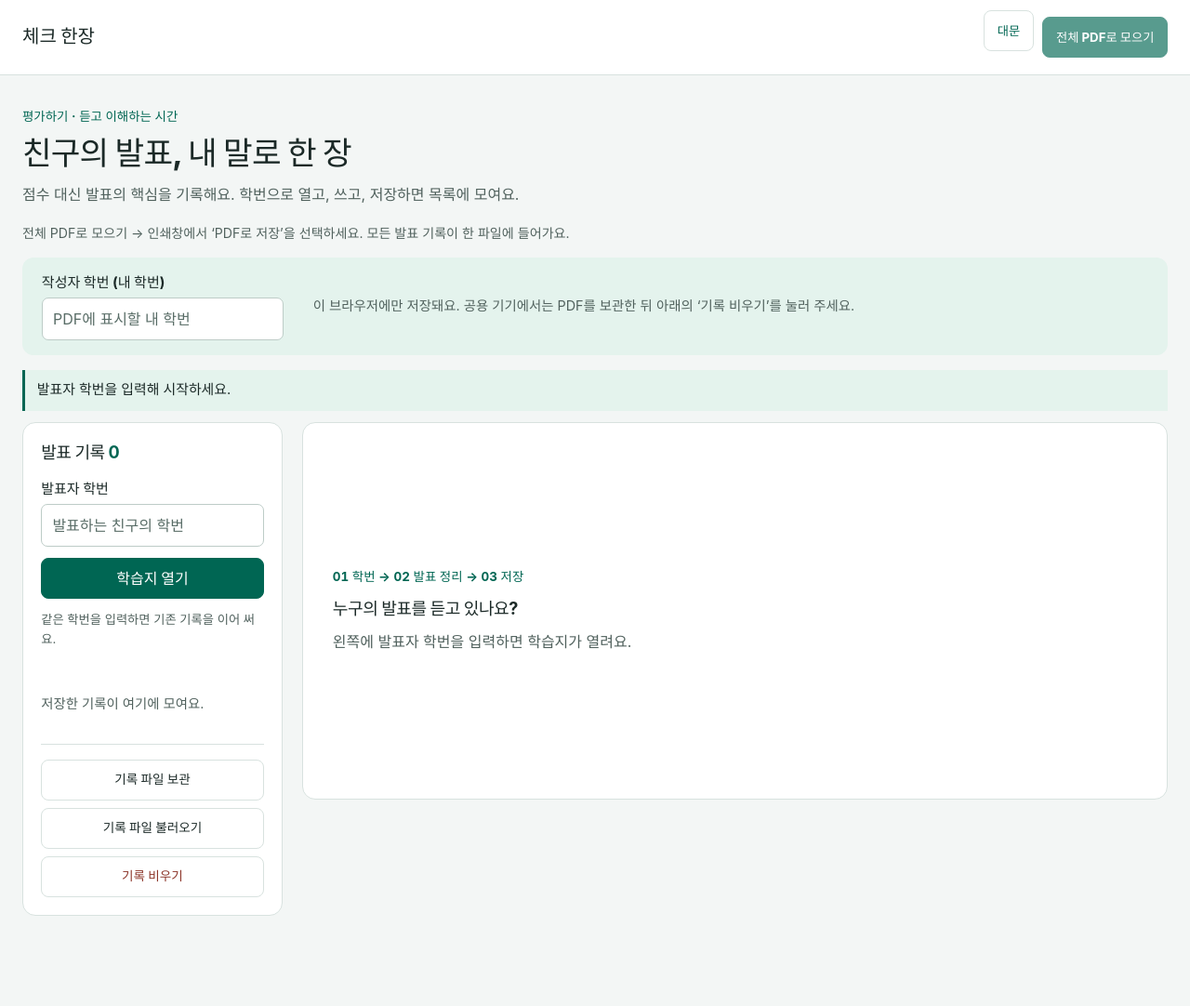
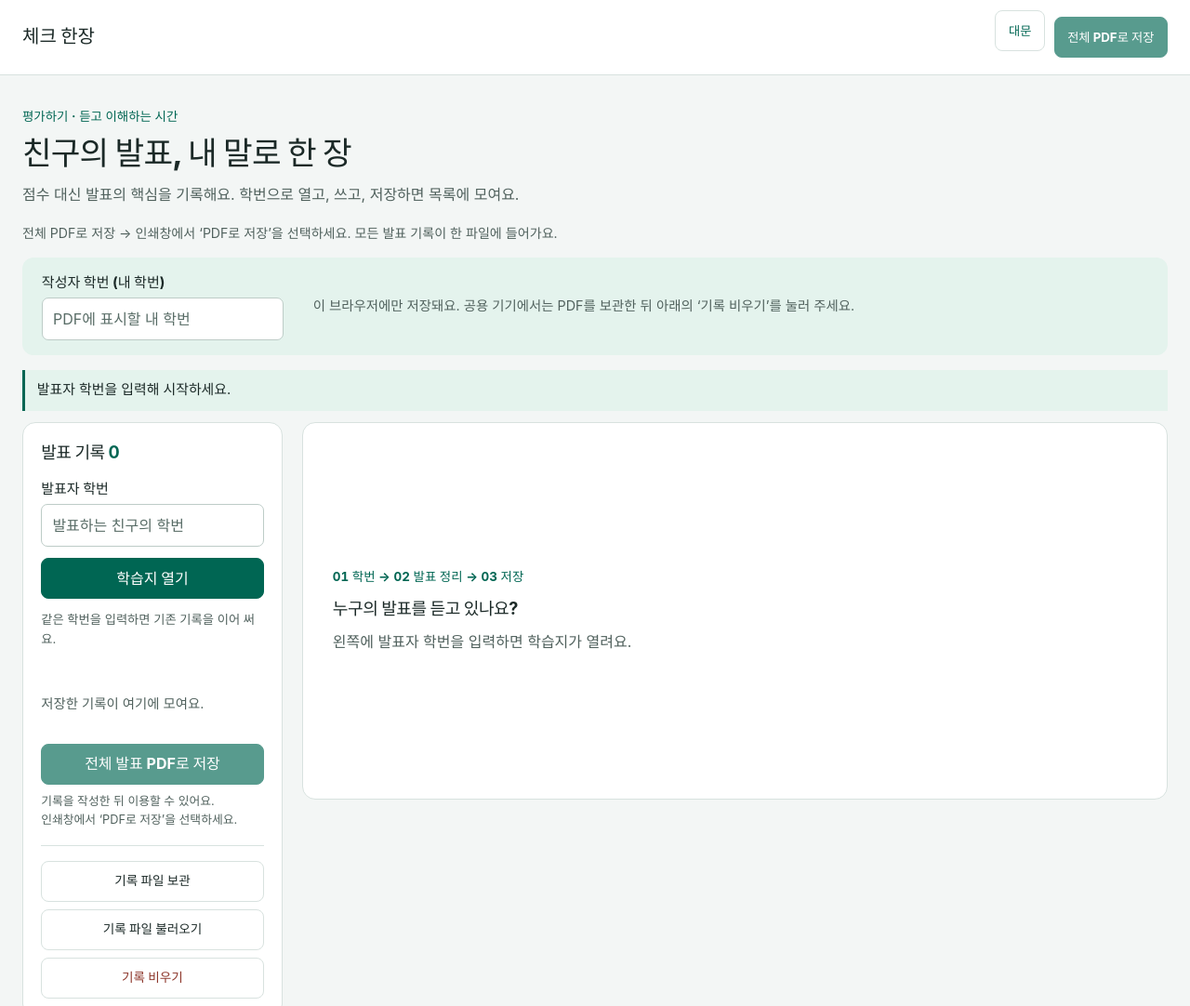
Before and after one commit to rudeia/check-hanjang, a plain HTML site: page docs/listening.html in a window 1280 px wide. Shown: the top 1082 px of the page at 93% size. Before the commit the page ends 1033 px from the top, so only its background shows below. Drawn offline with Linux system fonts and the light colour scheme.

Commit message:
Make all-notes PDF save controls easy to find

```diff
--- a/docs/listening.css
+++ b/docs/listening.css
@@ -71,3 +71,6 @@
 }
 
 .pdf-help { margin: -.5rem 0 1rem; color: var(--muted); font-size: .88rem; }
+
+.pdf-actions { display: grid; gap: .5rem; margin: 1rem 0; }
+.pdf-actions p { color: var(--muted); font-size: .8rem; line-height: 1.6; margin: 0; }
--- a/docs/listening.html
+++ b/docs/listening.html
@@ -2,18 +2,18 @@
 <html lang="ko"><head><meta charset="utf-8"><meta name="viewport" content="width=device-width, initial-scale=1"><title>발표 정리 학습지 · 체크 한장</title><link rel="stylesheet" href="style.css"><link rel="stylesheet" href="listening.css"><script defer src="listening.js"></script></head>
 <body class="listening-page">
 <a class="skip" href="#note-editor">작성 화면으로 건너뛰기</a>
-<header class="topbar"><div class="top-inner"><a class="home-brand" href="index.html">체크 한장</a><div class="tools"><a class="research-link" href="index.html">대문</a><button id="export-all" class="primary">전체 PDF로 모으기</button></div></div></header>
+<header class="topbar"><div class="top-inner"><a class="home-brand" href="index.html">체크 한장</a><div class="tools"><a class="research-link" href="index.html">대문</a><button id="export-all" class="primary" data-export-pdf>전체 PDF로 저장</button></div></div></header>
 <main class="shell">
 <div class="listening-heading"><p class="step-kicker">평가하기 · 듣고 이해하는 시간</p><h1>친구의 발표, 내 말로 한 장</h1><p>점수 대신 발표의 핵심을 기록해요. 학번으로 열고, 쓰고, 저장하면 목록에 모여요.</p></div>
-<p class="pdf-help">전체 PDF로 모으기 → 인쇄창에서 ‘PDF로 저장’을 선택하세요. 모든 발표 기록이 한 파일에 들어가요.</p>
+<p class="pdf-help">전체 PDF로 저장 → 인쇄창에서 ‘PDF로 저장’을 선택하세요. 모든 발표 기록이 한 파일에 들어가요.</p>
 <div class="listener-bar"><div class="field"><label for="listener">작성자 학번 (내 학번)</label><input id="listener" maxlength="30" autocomplete="off" placeholder="PDF에 표시할 내 학번"></div><p>이 브라우저에만 저장돼요. 공용 기기에서는 PDF를 보관한 뒤 아래의 ‘기록 비우기’를 눌러 주세요.</p></div>
 <p id="feedback-status" class="notice" role="status" aria-live="polite">발표자 학번을 입력해 시작하세요.</p>
 <div class="listening-layout">
-<aside class="notes-sidebar" aria-labelledby="list-title"><h2 id="list-title">발표 기록 <span id="record-count">0</span></h2><form id="open-note"><div class="field"><label for="presenter">발표자 학번</label><input id="presenter" required maxlength="30" autocomplete="off" placeholder="발표하는 친구의 학번"></div><button class="primary" type="submit">학습지 열기</button></form><p class="field-hint">같은 학번을 입력하면 기존 기록을 이어 써요.</p><ol id="record-list" class="record-list"></ol><p id="empty-list">저장한 기록이 여기에 모여요.</p><div class="note-utilities"><button id="backup-notes">기록 파일 보관</button><button id="restore-notes">기록 파일 불러오기</button><input id="notes-file" type="file" accept=".json,application/json" hidden><button id="clear-notes">기록 비우기</button></div></aside>
+<aside class="notes-sidebar" aria-labelledby="list-title"><h2 id="list-title">발표 기록 <span id="record-count">0</span></h2><form id="open-note"><div class="field"><label for="presenter">발표자 학번</label><input id="presenter" required maxlength="30" autocomplete="off" placeholder="발표하는 친구의 학번"></div><button class="primary" type="submit">학습지 열기</button></form><p class="field-hint">같은 학번을 입력하면 기존 기록을 이어 써요.</p><ol id="record-list" class="record-list"></ol><p id="empty-list">저장한 기록이 여기에 모여요.</p><div class="pdf-actions"><button type="button" class="primary" data-export-pdf>전체 발표 PDF로 저장</button><p>기록을 작성한 뒤 이용할 수 있어요.<br>인쇄창에서 ‘PDF로 저장’을 선택하세요.</p></div><div class="note-utilities"><button id="backup-notes">기록 파일 보관</button><button id="restore-notes">기록 파일 불러오기</button><input id="notes-file" type="file" accept=".json,application/json" hidden><button id="clear-notes">기록 비우기</button></div></aside>
 <section class="workspace" id="note-editor" tabindex="-1"><div id="editor-empty"><p class="step-kicker">01 학번 → 02 발표 정리 → 03 저장</p><h2>누구의 발표를 듣고 있나요?</h2><p>왼쪽에 발표자 학번을 입력하면 학습지가 열려요.</p></div>
 <form id="note-form" hidden><div class="note-title-row"><div><p class="step-kicker">발표 내용 정리</p><h2><span id="active-number"></span> 발표</h2></div><span id="draft-status" class="save-status">작성 중</span></div>
 <div class="field"><label for="topic">발표 주제</label><input id="topic" name="topic" maxlength="200" placeholder="어떤 주제를 다룬 발표인가요?"></div>
-<div id="note-fields"></div><div class="note-actions"><button type="submit" class="primary">저장하고 목록에 모으기</button><button id="next-note" type="button">다음 발표 듣기</button></div><p class="field-hint">작성 중인 내용도 임시 저장돼요. 다음 발표로 넘어가기 전에 저장해 주세요.</p></form></section>
+<div id="note-fields"></div><div class="note-actions"><button type="submit" class="primary">저장하고 목록에 모으기</button><button id="next-note" type="button">다음 발표 듣기</button><button type="button" data-export-pdf>전체 발표 PDF로 저장</button></div><p class="field-hint">작성 중인 내용도 임시 저장돼요. 다음 발표로 넘어가기 전에 저장해 주세요.</p></form></section>
 </div>
 </main><section id="notes-print" aria-label="전체 발표 정리 인쇄본"></section>
 <noscript>학습지를 작성하려면 브라우저에서 자바스크립트를 켜 주세요.</noscript></body></html>
--- a/docs/listening.js
+++ b/docs/listening.js
@@ -39,7 +39,7 @@
     $('record-count').textContent = state.records.length;
     $('empty-list').hidden = state.records.length > 0;
     $('record-list').innerHTML = state.records.map((n, i) => `<li><button type="button" data-open="${i}" ${n.number === active ? 'aria-current="true"' : ''}><strong>${esc(n.number)}</strong><span>${esc(n.topic || '제목 없는 발표')}</span></button></li>`).join('');
-    $('export-all').disabled = !state.records.length && !active;
+    document.querySelectorAll('[data-export-pdf]').forEach(button => { button.disabled = !state.records.length && !active; });
   }
   function openNote(number) {
     if (blocked) { status('원래 저장 기록을 먼저 보관해 주세요. 덮어쓰기를 막기 위해 새 작성을 잠시 막았습니다.'); return; }
@@ -110,12 +110,13 @@
     if (active && hasContent(readForm())) { upsert(readForm()); state.draft = null; persist(); list(); }
     $('notes-print').innerHTML = `<header class="print-intro"><p>체크 한장 · 발표 정리 학습지</p><h1>친구의 발표, 내 말로 한 장</h1><p>작성자 학번: ${esc(state.listener || '미입력')} · 발표 ${state.records.length}건</p></header>` + state.records.map((n, i) => `<article class="printed-note"><header><p>발표 ${i+1} / ${state.records.length} · 발표자 학번 ${esc(n.number)}</p><h2>${esc(n.topic || '제목 없는 발표')}</h2></header>${fields.map(([k,title]) => `<section><h3>${title}</h3><p>${esc(n[k] || '작성하지 않음')}</p></section>`).join('')}</article>`).join('');
   }
-  $('export-all').onclick = () => {
+  function exportAll() {
     preparePrint();
     if (!state.records.length) { status('발표 내용을 저장한 뒤 PDF로 모을 수 있어요.'); return; }
     status('인쇄창에서 대상을 “PDF로 저장”으로 선택하세요. 모든 발표 기록이 하나의 PDF에 들어갑니다.');
     window.print();
-  };
+  }
+  document.querySelectorAll('[data-export-pdf]').forEach(button => { button.onclick = exportAll; });
   window.addEventListener('beforeprint', preparePrint);
   list();
   if (!blocked && state.draft) { const n = state.draft.number; openNote(n); status(`${n} 발표의 임시 기록을 복원했어요.`); }
```
